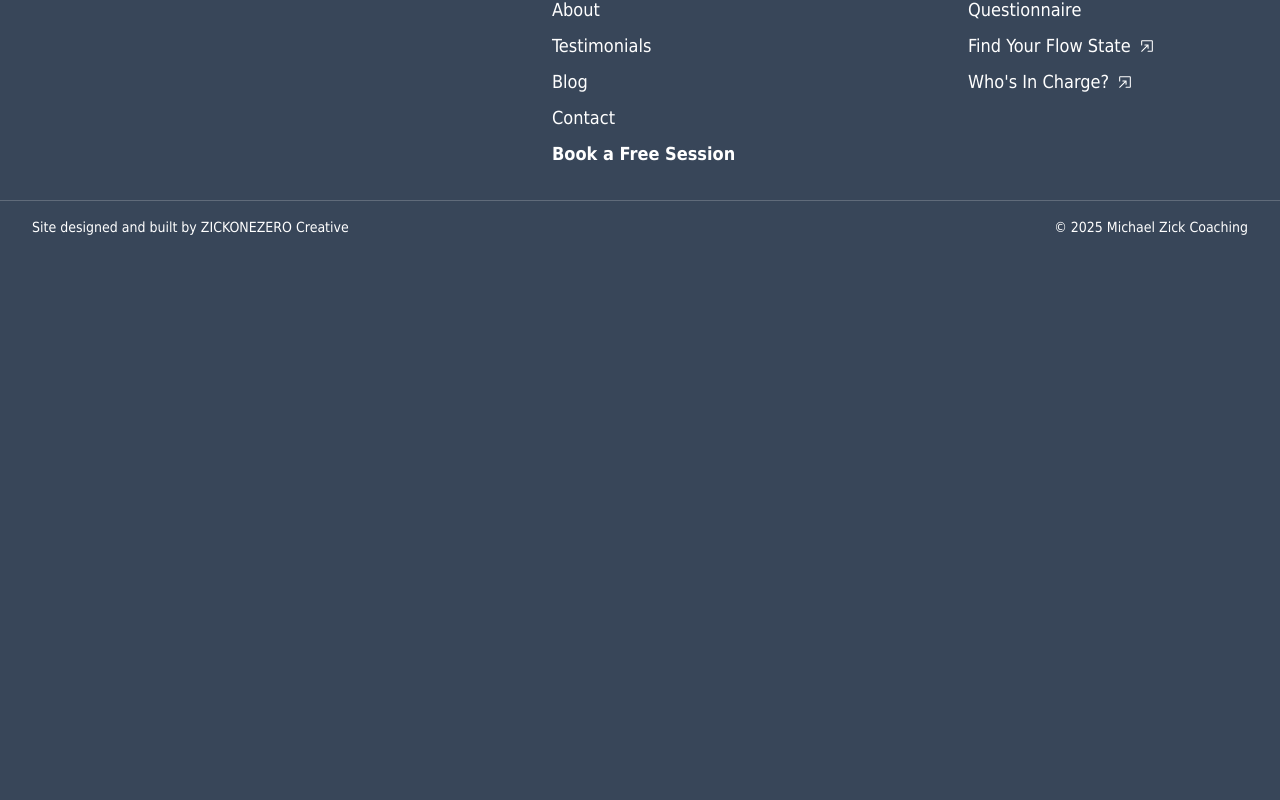
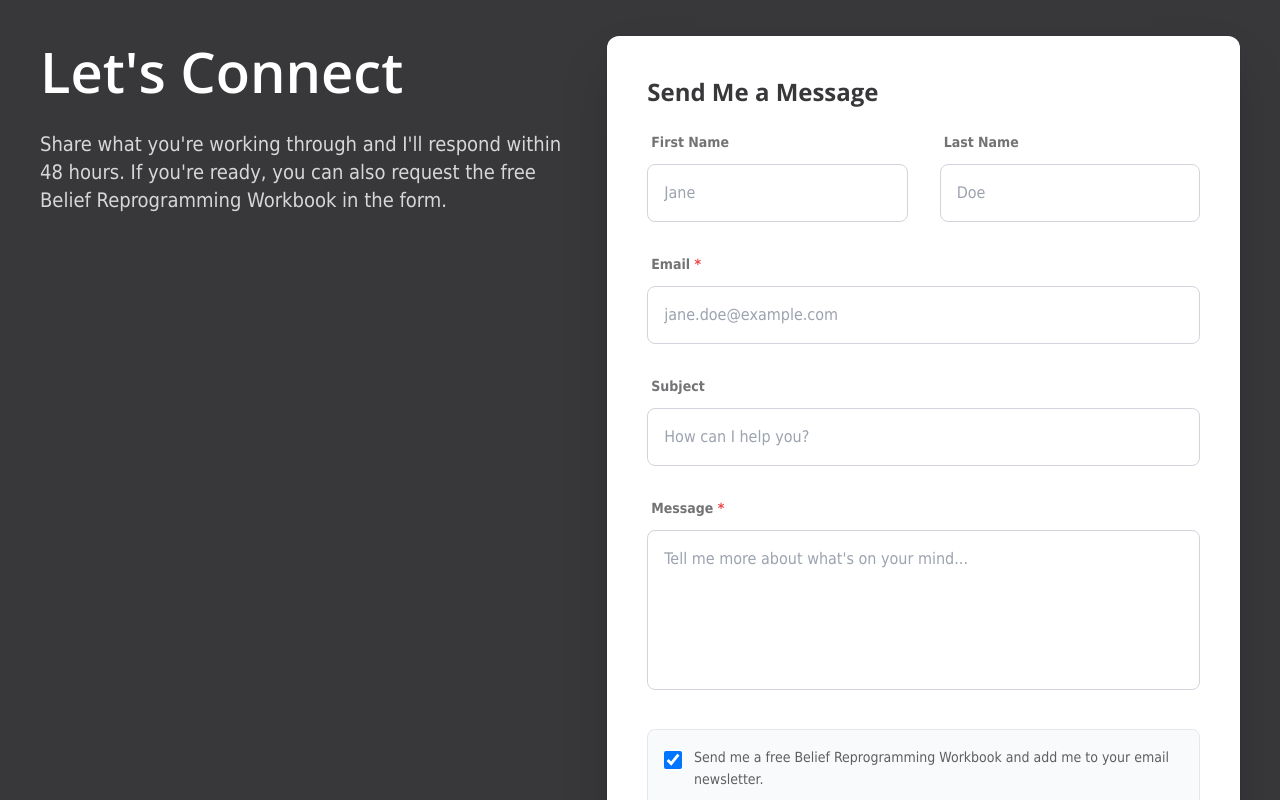
Before and after one commit to michaelzick/michaelzick.com, a Next.js app: page / in a window 1280 px wide. Shown: the part 5500-6300 px from the top of the page. Before the commit the page ends 5769 px from the top, so only its background shows below. Built offline with nearby package versions, Linux system fonts and the light colour scheme; no server answers.

Commit message:
feat: add workbook opt-in to contact form and update email content

```diff
--- a/app/api/contact/route.ts
+++ b/app/api/contact/route.ts
@@ -14,7 +14,8 @@ const MAX_REQUESTS_PER_WINDOW = 5;
 export async function POST(req: NextRequest) {
   try {
     const body = await req.json();
-    const { firstName, lastName, email, subject, message, captchaToken } = body;
+    const { firstName, lastName, email, subject, message, captchaToken, workbookOptIn } = body;
+    const workbookConsent = typeof workbookOptIn === 'boolean' ? workbookOptIn : false;
 
     // 1. Rate limiting by IP
     const forwarded = req.headers.get('x-forwarded-for');
@@ -55,6 +56,7 @@ export async function POST(req: NextRequest) {
       email,
       subject: subject || '(no subject)',
       messageLength: message?.length,
+      workbookOptIn: workbookConsent,
     });
 
     if (!captchaToken) {
@@ -142,7 +144,14 @@ export async function POST(req: NextRequest) {
       to: toAddress,
       replyTo: email,
       subject: prefixedSubject,
-      text: `From: ${fullName}\nEmail: ${email}\nSubject: ${emailSubject}\n\n${message}`,
+      text: [
+        `From: ${fullName}`,
+        `Email: ${email}`,
+        `Subject: ${emailSubject}`,
+        `Workbook + Email List Consent: ${workbookConsent ? 'Yes' : 'No'}`,
+        '',
+        message,
+      ].join('\n'),
     });
 
     return NextResponse.json({ success: true });
--- a/app/contact/ContactForm.tsx
+++ b/app/contact/ContactForm.tsx
@@ -9,6 +9,7 @@ interface FormData {
   email: string;
   subject: string;
   message: string;
+  workbookOptIn: boolean;
 }
 
 const hCaptchaSiteKey = process.env.NEXT_PUBLIC_HCAPTCHA_SITE_KEY;
@@ -20,6 +21,7 @@ export default function ContactForm() {
     email: '',
     subject: '',
     message: '',
+    workbookOptIn: true,
   });
   const [status, setStatus] = useState<'idle' | 'submitting' | 'success' | 'error'>('idle');
   const [captchaToken, setCaptchaToken] = useState<string | null>(null);
@@ -29,7 +31,11 @@ export default function ContactForm() {
   const handleChange = (
     e: React.ChangeEvent<HTMLInputElement | HTMLTextAreaElement>,
   ) => {
-    const { name, value } = e.target;
+    const { name } = e.target;
+    const value =
+      e.target instanceof HTMLInputElement && e.target.type === 'checkbox'
+        ? e.target.checked
+        : e.target.value;
     setFormData((prev) => ({ ...prev, [name]: value }));
   };
 
@@ -49,7 +55,14 @@ export default function ContactForm() {
       });
       if (!res.ok) throw new Error('Request failed');
       setStatus('success');
-      setFormData({ firstName: '', lastName: '', email: '', subject: '', message: '' });
+      setFormData({
+        firstName: '',
+        lastName: '',
+        email: '',
+        subject: '',
+        message: '',
+        workbookOptIn: true,
+      });
       setCaptchaError(null);
       setCaptchaToken(null);
       captchaRef.current?.resetCaptcha();
@@ -136,6 +149,22 @@ export default function ContactForm() {
           required
         />
       </div>
+      <div className="flex items-start gap-3 rounded-lg border border-gray-200 bg-gray-50 p-4">
+        <input
+          id="workbookOptIn"
+          name="workbookOptIn"
+          type="checkbox"
+          className="mt-1 h-5 w-5 rounded border-gray-300 text-primary-blue focus:ring-primary-blue/30"
+          checked={formData.workbookOptIn}
+          onChange={handleChange}
+        />
+        <label
+          htmlFor="workbookOptIn"
+          className="text-sm font-medium text-default-grey/80 leading-relaxed"
+        >
+          Send me a free Belief Reprogramming Workbook and add me to your email newsletter.
+        </label>
+      </div>
       <div className="space-y-4 !mt-4 max-w-full overflow-x-auto">
         <HCaptcha
           sitekey={hCaptchaSiteKey}
--- a/components/HomePageContent.tsx
+++ b/components/HomePageContent.tsx
@@ -10,6 +10,8 @@ import { ProcessSection } from './sections/ProcessSection';
 import { SpecialtiesSection } from './sections/SpecialtiesSection';
 import { ProgramSection } from './sections/ProgramSection';
 import { TestimonialsCarouselSection } from './sections/TestimonialsCarouselSection';
+import { FadeInSection } from './FadeInSection';
+import ContactForm from '../app/contact/ContactForm';
 import type { SectionConfig } from './hooks/useScrollTracking';
 
 export default function HomePageContent() {
@@ -148,6 +150,29 @@ export default function HomePageContent() {
         scrollMarginTop={scrollMarginTop}
         isVisible={visibleTitles.program}
       />
+
+      <section
+        id="home-contact"
+        className="bg-default-grey text-white px-6 py-16 md:px-8 md:py-24"
+      >
+        <div className="mx-auto max-w-[1200px] grid gap-10 lg:grid-cols-[1fr_1.2fr] items-start">
+          <FadeInSection className="space-y-6">
+            <h2 className="text-[48px] font-semibold leading-tight md:text-[56px]">
+              Let&apos;s Connect
+            </h2>
+            <p className="text-lg text-white/80 leading-relaxed md:text-xl">
+              Share what you&apos;re working through and I&apos;ll respond within 48 hours.
+              If you&apos;re ready, you can also request the free Belief Reprogramming
+              Workbook in the form.
+            </p>
+          </FadeInSection>
+
+          <div className="bg-white text-black rounded-xl p-4 sm:p-8 md:p-10 shadow-2xl ring-1 ring-black/5">
+            <h3 className="text-2xl font-bold mb-6 text-default-grey">Send Me a Message</h3>
+            <ContactForm />
+          </div>
+        </div>
+      </section>
     </div>
   );
 }
```
